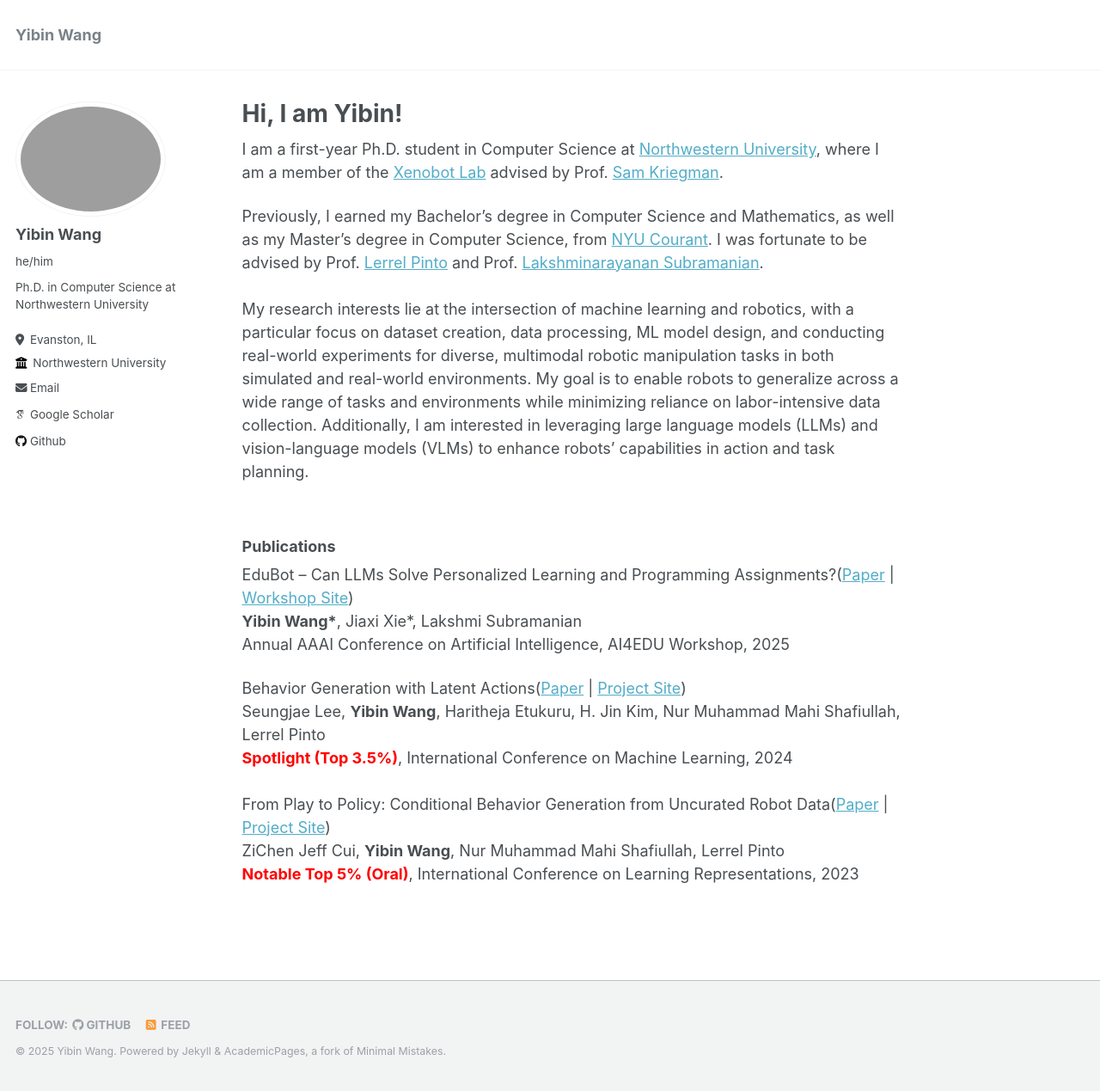
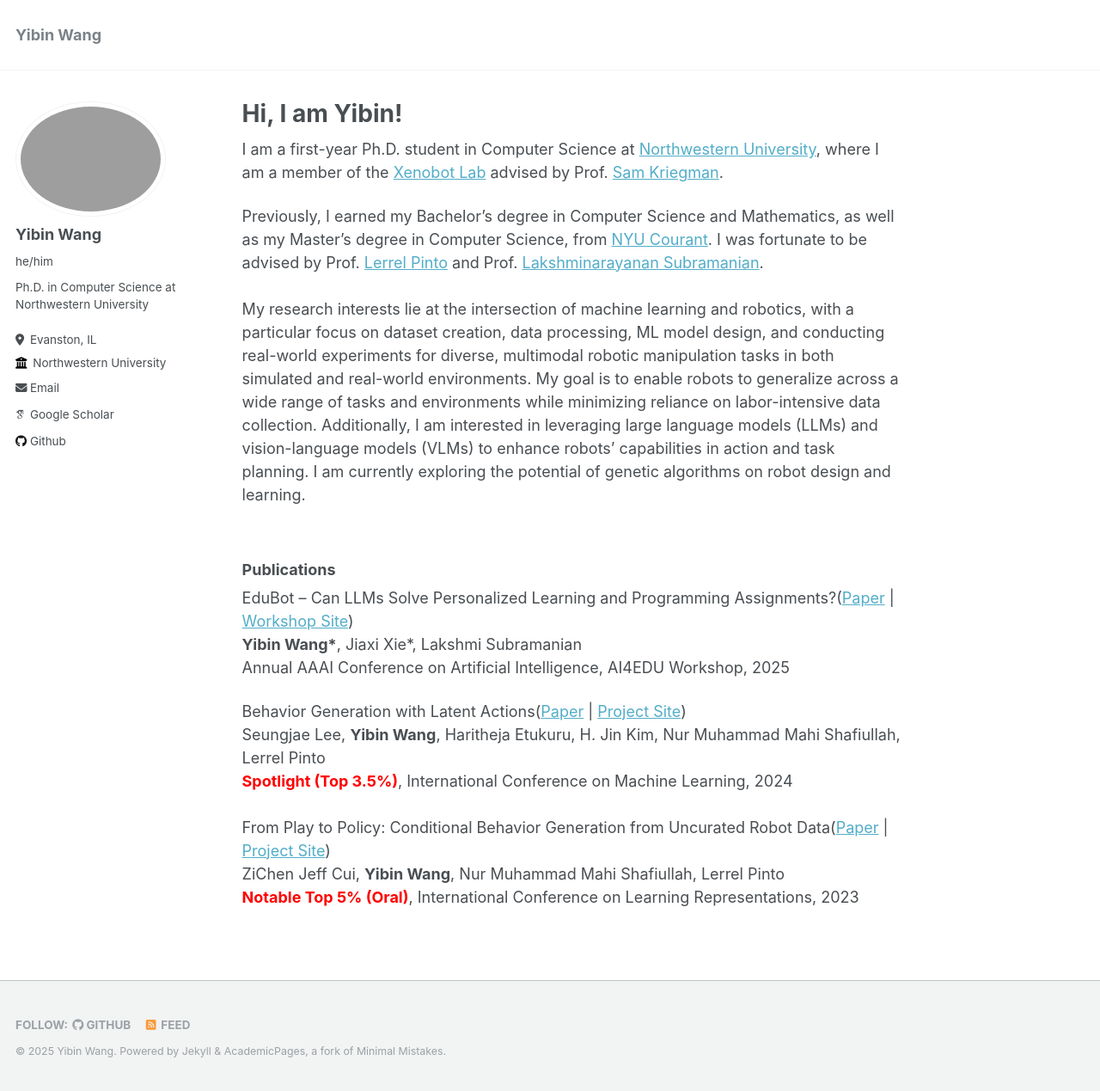
Before and after one commit to WYB929/WYB929.github.io, a Jekyll site: the page built from _pages/about.md, in a window 1280 px wide and 1269 px high. Shown: the whole window at 86% size. Built offline with Jekyll 4.4.1, drawn with Linux system fonts in a browser that asks for light colours; some web fonts are replaced.

Commit message:
update intro

```diff
--- a/_pages/about.md
+++ b/_pages/about.md
@@ -10,7 +10,7 @@ I am a first-year Ph.D. student in Computer Science at [Northwestern University]
 
 Previously, I earned my Bachelor’s degree in Computer Science and Mathematics, as well as my Master’s degree in Computer Science, from [NYU Courant](https://cs.nyu.edu/home/index.html). I was fortunate to be advised by Prof. [Lerrel Pinto](https://www.lerrelpinto.com) and Prof. [Lakshminarayanan Subramanian](https://cs.nyu.edu/~lakshmi/Lakshmi/Home.html).
 <br>
-My research interests lie at the intersection of machine learning and robotics, with a particular focus on dataset creation, data processing, ML model design, and conducting real-world experiments for diverse, multimodal robotic manipulation tasks in both simulated and real-world environments. My goal is to enable robots to generalize across a wide range of tasks and environments while minimizing reliance on labor-intensive data collection. Additionally, I am interested in leveraging large language models (LLMs) and vision-language models (VLMs) to enhance robots' capabilities in action and task planning. <br>
+My research interests lie at the intersection of machine learning and robotics, with a particular focus on dataset creation, data processing, ML model design, and conducting real-world experiments for diverse, multimodal robotic manipulation tasks in both simulated and real-world environments. My goal is to enable robots to generalize across a wide range of tasks and environments while minimizing reliance on labor-intensive data collection. Additionally, I am interested in leveraging large language models (LLMs) and vision-language models (VLMs) to enhance robots' capabilities in action and task planning. I am currently exploring the potential of genetic algorithms on robot design and learning.<br>
 <br>
 
 <!-- My CV could be found [here](https://wyb929.github.io/files/CV_Yibin_Wang.pdf). -->
```
